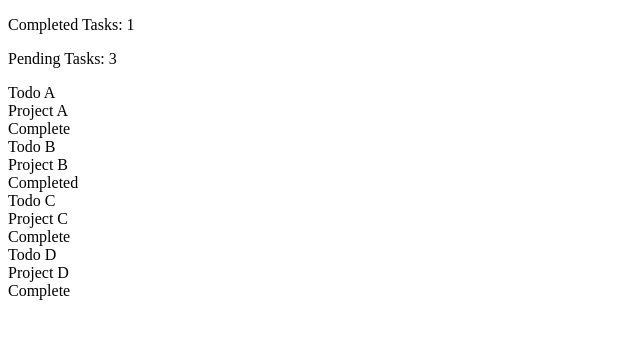
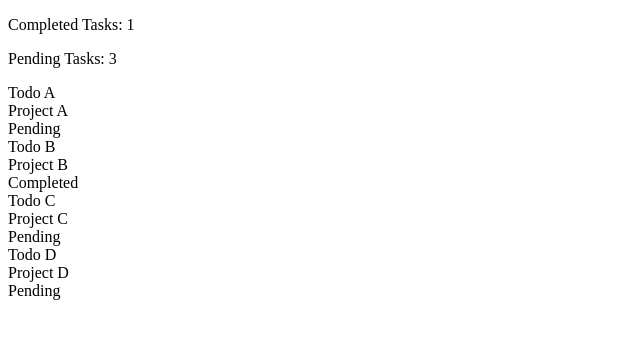
Before and after one commit to srdjanRakic/vue-todo, a Vue app: page / in a window 1280 px wide. Shown: the top 338 px of the page, without its empty margins (0-640 px from the left). Built offline with nearby package versions, Linux system fonts and the light colour scheme.

Commit message:
ToDo component added.

```diff
--- /dev/null
+++ b/src/components/ToDo.vue
@@ -0,0 +1,66 @@
+<template>
+  <div class='ui centered card'>
+    <div class="content" v-show="!isEditing">
+      <div class='header'>
+          {{ todo.title }}
+      </div>
+      <div class='meta'>
+          {{ todo.project }}
+      </div>
+      <div class='extra content'>
+          <span class='right floated edit icon' v-on:click="showForm">
+          <i class='edit icon'></i>
+        </span>
+      </div>
+    </div>
+    <div class="content" v-show="isEditing">
+      <div class='ui form'>
+        <div class='field'>
+          <label>Title</label>
+          <input type='text' v-model="todo.title" >
+        </div>
+        <div class='field'>
+          <label>Project</label>
+          <input type='text' v-model="todo.project" >
+        </div>
+        <div class='ui two button attached buttons'>
+          <button class='ui basic blue button' v-on:click="hideForm">
+            Close X
+          </button>
+        </div>
+      </div>
+    </div>
+    <div class='ui bottom attached green basic button' v-show="!isEditing &&todo.done" disabled>
+        Completed
+    </div>
+    <div class='ui bottom attached red basic button' v-show="!isEditing && !todo.done">
+        Pending
+    </div>
+  </div>
+</template>
+
+
+<script type="text/javascript">
+  export default {
+    props: ['todo'],
+    data () {
+      return {
+        isEditing: false
+      }
+    },
+    methods: {
+      completeTodo (todo) {
+        this.$emit('complete-todo', todo)
+      },
+      deleteTodo (todo) {
+        this.$emit('delete-todo', todo)
+      },
+      showForm () {
+        this.isEditing = true
+      },
+      hideForm () {
+        this.isEditing = false
+      }
+    }
+  }
+</script>
--- a/src/components/TodoList.vue
+++ b/src/components/TodoList.vue
@@ -2,33 +2,18 @@
   <div>
     <p>Completed Tasks: {{todos.filter(todo => {return todo.done === true}).length}}</p>
     <p>Pending Tasks: {{todos.filter(todo => {return todo.done === false}).length}}</p>
-      <div class='ui centered card' v-for="todo in todos">
-        <div class='content'>
-          <div class='header'>
-            {{ todo.title }}
-          </div>
-          <div class='meta'>
-            {{ todo.project }}
-          </div>
-          <div class='extra content'>
-            <span class='right floated edit icon'>
-              <i class='edit icon'></i>
-            </span>
-          </div>
-        </div>
-        <div class='ui bottom attached green basic button' v-show="todo.done">
-          Completed
-        </div>
-        <div class='ui bottom attached red basic button' v-show="!todo.done">
-          Complete
-        </div>
-    </div>
+    <todo  v-for="todo in todos" v-bind:todo="todo"></todo>
   </div>
 </template>
 
 <script type = "text/javascript" >
 
+import Todo from './Todo'
+
 export default {
-  props: ['todos']
+  props: ['todos'],
+  components: {
+    Todo
+  }
 }
 </script>
```
